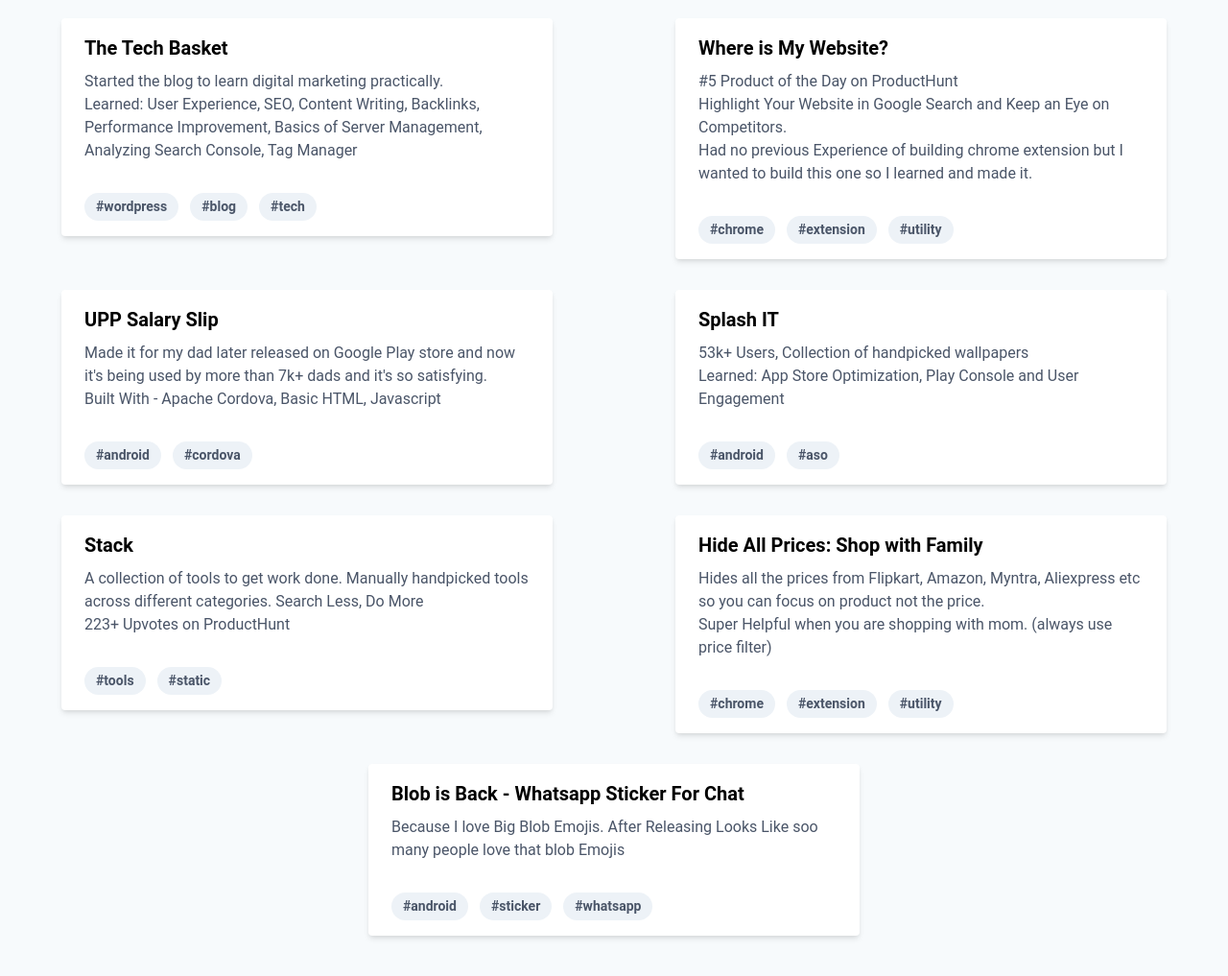
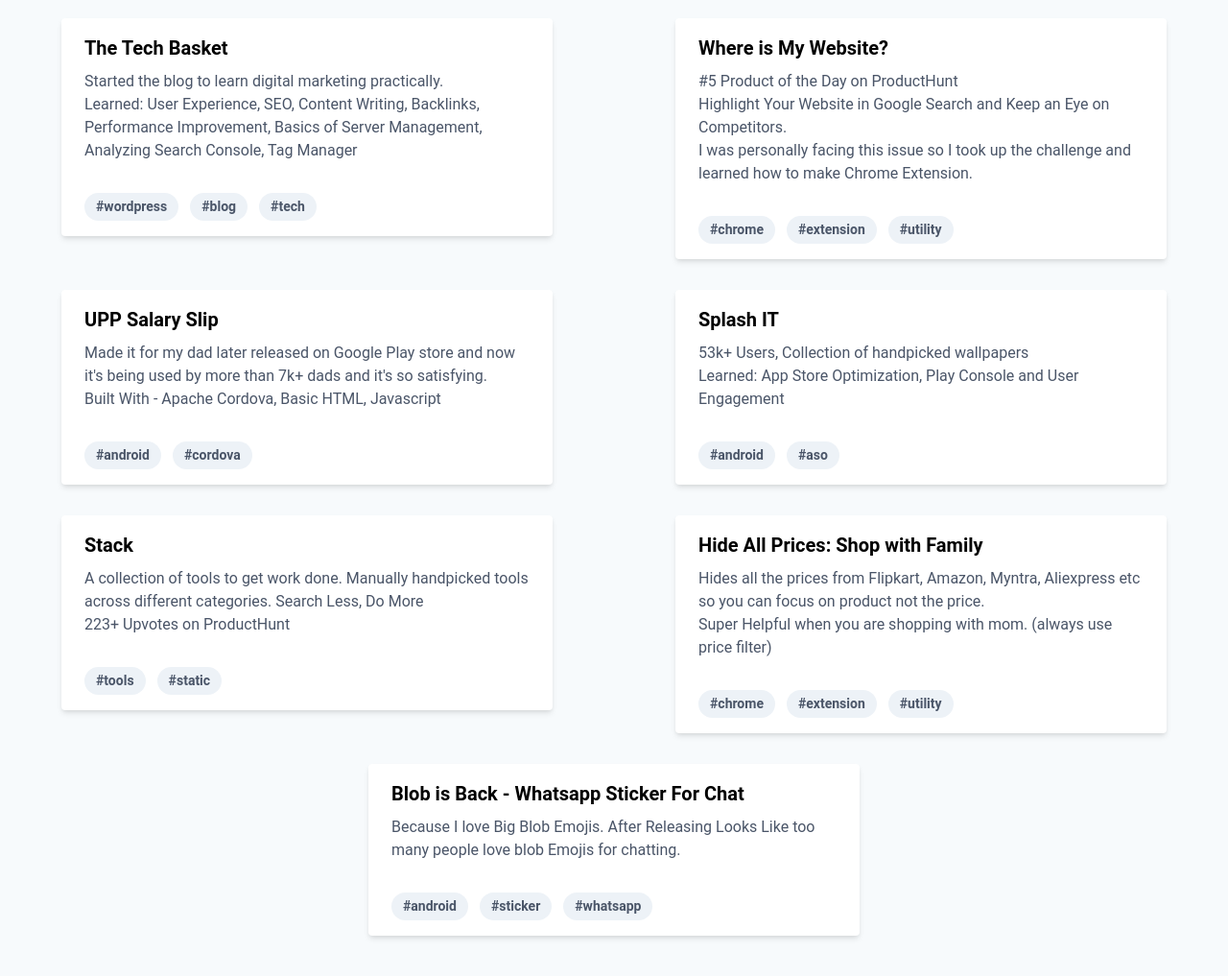
Before and after one commit to SumitYadav8181/sumit-portfolio, a website: page public/index.html in a window 1280 px wide. Shown: the part 841-1858 px from the top of the page at 96% size. Drawn offline with nearby package versions, Linux system fonts and the light colour scheme; files that its build step writes are made by us from their sources.

Commit message:
text changes

```diff
--- a/public/index.html
+++ b/public/index.html
@@ -97,8 +97,8 @@ Interested in Building Something Similar?
                 <p class="text-gray-700 text-base">#5 Product of the Day on ProductHunt</p>
                 <p class="text-gray-700 text-base">Highlight Your Website in Google Search and Keep an Eye on
                   Competitors. </p>
-                <p class="text-gray-700 text-base">Had no previous Experience of building chrome extension but I wanted
-                  to build this one so I learned and made it. </p>
+                <p class="text-gray-700 text-base">I was personally facing this issue so I took up the challenge and
+                  learned how to make Chrome Extension. </p>
               </div>
               <div class="px-6 py-4">
                 <span
@@ -171,8 +171,9 @@ Interested in Building Something Similar?
               <div class="px-6 py-4">
                 <div class="font-bold text-xl mb-2">Hide All Prices: Shop with Family </div>
                 <p class="text-gray-700 text-base"> Hides all the prices from Flipkart, Amazon, Myntra, Aliexpress etc
-                  so you can focus on product not the price. <br> Super Helpful when you are shopping with mom. (always
-                  use price filter) </p>
+                  so you can focus on product not the price. </p>
+                <p class="text-gray-700 text-base"> Super Helpful when you are shopping with mom. (always use price
+                  filter) </p>
               </div>
               <div class="px-6 py-4">
                 <span
@@ -190,8 +191,8 @@ Interested in Building Something Similar?
               <!-- <img class="w-full" src="/img/card-top.jpg" alt="Sunset in the mountains"> -->
               <div class="px-6 py-4">
                 <div class="font-bold text-xl mb-2">Blob is Back - Whatsapp Sticker For Chat </div>
-                <p class="text-gray-700 text-base"> Because I love Big Blob Emojis. After Releasing Looks Like soo many
-                  people love that blob Emojis </p>
+                <p class="text-gray-700 text-base"> Because I love Big Blob Emojis. After Releasing Looks Like too many
+                  people love blob Emojis for chatting. </p>
               </div>
               <div class="px-6 py-4">
                 <span
```
